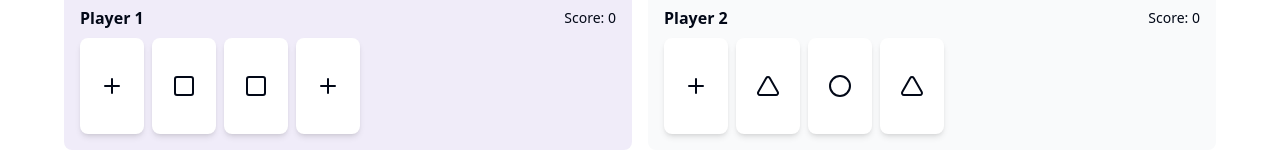
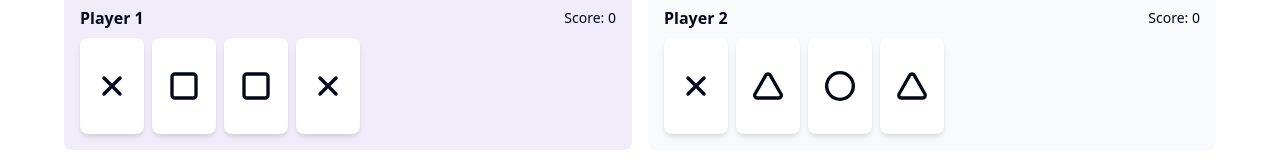
Before and after one commit to lecharles/game-for-kids-and-grownups-iota-card-play, a React (Vite) app: page / in a window 1280 px wide. Both pictures are taken after a click on the button "Start Game". Shown: the part 742-902 px from the top of the page. Built offline with nearby package versions, Linux system fonts and the light colour scheme.

Commit message:
Update card colors and shapes
Modified the card properties to include colors: blue, red, green, yellow and shapes: Cross, Triangle, Circle, Square. Adjusted the card creation logic to reflect these changes.
[skip gpt_engineer]

```diff
--- a/src/components/GameCard.tsx
+++ b/src/components/GameCard.tsx
@@ -1,5 +1,5 @@
 import { Card } from "@/lib/game";
-import { Circle, Plus, Square, Triangle } from "lucide-react";
+import { Circle, X, Square, Triangle } from "lucide-react";
 
 interface GameCardProps {
   card: Card;
@@ -11,7 +11,7 @@ const ShapeMap = {
   circle: Circle,
   square: Square,
   triangle: Triangle,
-  plus: Plus,
+  cross: X,
 };
 
 export const GameCard = ({ card, draggable = false, onDragStart }: GameCardProps) => {
@@ -26,13 +26,18 @@ export const GameCard = ({ card, draggable = false, onDragStart }: GameCardProps
     <div
       draggable={draggable}
       onDragStart={handleDragStart}
-      className={`relative w-full h-full rounded-lg bg-white shadow-md transition-transform hover:scale-105 cursor-pointer ${draggable ? 'hover:animate-card-hover' : ''}`}
+      className={`relative w-full h-full rounded-lg bg-white shadow-md transition-transform hover:scale-105 cursor-pointer ${
+        draggable ? 'hover:animate-card-hover' : ''
+      }`}
     >
       <div
         className={`absolute inset-0 rounded-lg bg-card-${card.color} bg-opacity-20 flex items-center justify-center`}
       >
         <div className="relative">
-          <ShapeComponent className={`w-6 h-6 text-card-${card.color}`} />
+          <ShapeComponent
+            className={`w-8 h-8 text-card-${card.color}`}
+            strokeWidth={2.5}
+          />
           <span
             className={`absolute -top-3 -right-3 w-5 h-5 rounded-full bg-card-${card.color} text-white flex items-center justify-center text-xs font-bold`}
           >
--- a/src/lib/deck.ts
+++ b/src/lib/deck.ts
@@ -2,8 +2,8 @@ import { Card, CardColor, CardShape, CardNumber } from './types';
 
 export function createDeck(): Card[] {
   const deck: Card[] = [];
-  const colors: CardColor[] = ['red', 'blue', 'green', 'orange'];
-  const shapes: CardShape[] = ['square', 'triangle', 'circle', 'plus'];
+  const colors: CardColor[] = ['red', 'blue', 'green', 'yellow'];
+  const shapes: CardShape[] = ['square', 'triangle', 'circle', 'cross'];
   const numbers: CardNumber[] = [1, 2, 3, 4];
 
   // Create 66 cards (including duplicates of some combinations)
--- a/src/lib/types.ts
+++ b/src/lib/types.ts
@@ -1,5 +1,5 @@
-export type CardColor = 'red' | 'blue' | 'green' | 'orange';
-export type CardShape = 'square' | 'triangle' | 'circle' | 'plus';
+export type CardColor = 'red' | 'blue' | 'green' | 'yellow';
+export type CardShape = 'square' | 'triangle' | 'circle' | 'cross';
 export type CardNumber = 1 | 2 | 3 | 4;
 
 export interface Card {
--- a/tailwind.config.ts
+++ b/tailwind.config.ts
@@ -37,10 +37,10 @@ export default {
           foreground: "#FFFFFF",
         },
         card: {
-          red: "#F56565",
-          blue: "#4299E1",
-          green: "#48BB78",
-          orange: "#ED8936",
+          red: "#FF0000",
+          blue: "#0000FF",
+          green: "#00FF00",
+          yellow: "#FFFF00",
         },
       },
       keyframes: {
```
